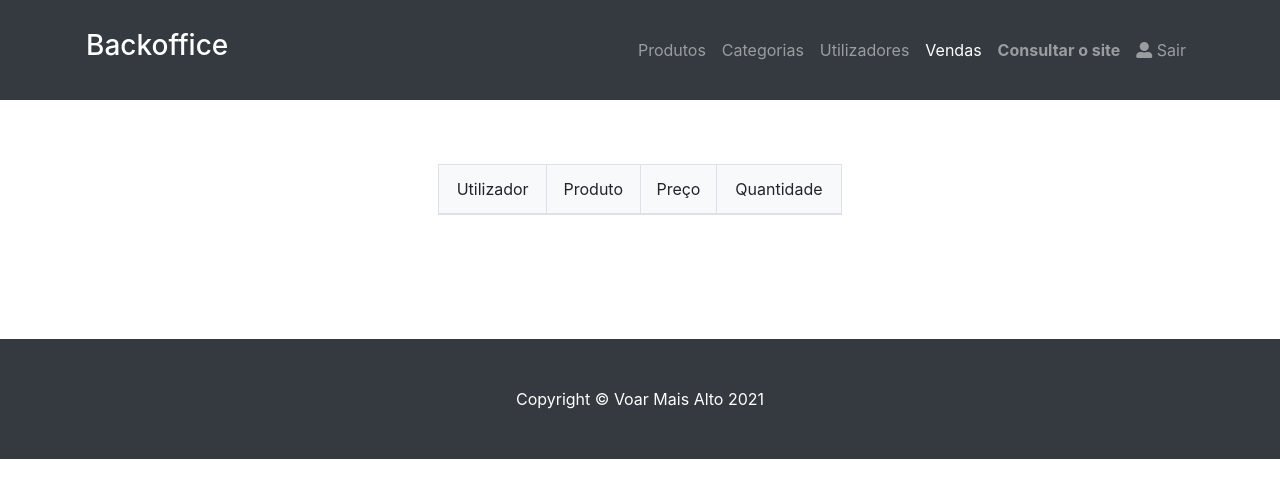
After one commit to Cabacadosinformaticos/voar-mais-alto, a PHP site: page /admin/listaProdutosVendidos.php in a window 1280 px wide. The commit adds this page. Shown: the top 498 px of the page. Run offline with PHP 8.4, Linux system fonts and the light colour scheme; a user stored in the database is signed in; data comes from the database, SQL or seed files in the repository; data that the repository does not hold is empty.

Commit message:
Add the sold trips list to the backoffice

```diff
--- a/admin/listaCategorias.php
+++ b/admin/listaCategorias.php
@@ -46,6 +46,9 @@
           </li>
           <li class="nav-item">
             <a class="nav-link" href="listaUtilizadores.php">Utilizadores</a>
+          </li>
+          <li class="nav-item">
+            <a class="nav-link" href="listaProdutosVendidos.php">Vendas</a>
           </li>
 		  <li class="nav-item">
             <a class="nav-link" href="../index.php"><b>Consultar o site</b></a>
--- a/admin/listaProdutos.php
+++ b/admin/listaProdutos.php
@@ -46,6 +46,9 @@
           </li>
           <li class="nav-item">
             <a class="nav-link" href="listaUtilizadores.php">Utilizadores</a>
+          </li>
+          <li class="nav-item">
+            <a class="nav-link" href="listaProdutosVendidos.php">Vendas</a>
           </li>
 		  <li class="nav-item">
             <a class="nav-link" href="../index.php"><b>Consultar o site</b></a>
--- /dev/null
+++ b/admin/listaProdutosVendidos.php
@@ -0,0 +1,158 @@
+<!DOCTYPE html>
+<html lang="en">
+
+<head>
+
+  <meta charset="utf-8">
+  <meta name="viewport" content="width=device-width, initial-scale=1, shrink-to-fit=no">
+  <meta name="description" content="Agencia de viagens">
+  <meta name="author" content="Tiago Cabaça">
+
+  <title>Agencia de viagens - Voar Mais Alto</title>
+
+  <!-- Favicons -->
+  <link href="../assets/img/favicon.png" rel="icon">
+
+  <!-- Bootstrap core CSS -->
+  <link href="../vendor/bootstrap/css/bootstrap.min.css" rel="stylesheet">
+
+  <!-- Custom styles for this template -->
+  <link href="../css/shop-homepage.css" rel="stylesheet">
+  <link rel="stylesheet" href="https://use.fontawesome.com/releases/v5.7.2/css/all.css" integrity="sha384-fnmOCqbTlWIlj8LyTjo7mOUStjsKC4pOpQbqyi7RrhN7udi9RwhKkMHpvLbHG9Sr" crossorigin="anonymous">
+
+</head>
+
+<body>
+<?php
+  include '../db/config.php';
+?>
+
+  <!-- Navigation -->
+  <nav class="navbar navbar-expand-lg navbar-dark bg-dark fixed-top">
+    <div class="container">
+      <a class="navbar-brand"><h3><n>Backoffice</n></h3></a>
+      <button class="navbar-toggler" type="button" data-toggle="collapse" data-target="#navbarResponsive" aria-controls="navbarResponsive" aria-expanded="false" aria-label="Toggle navigation">
+        <span class="navbar-toggler-icon"></span>
+      </button>
+      <div class="collapse navbar-collapse" id="navbarResponsive">
+        <ul class="navbar-nav ml-auto">
+          <li class="nav-item">
+            <a class="nav-link" href="listaProdutos.php">Produtos
+              <span class="sr-only">(current)</span>
+            </a>
+          </li>
+          <li class="nav-item">
+            <a class="nav-link" href="listaCategorias.php">Categorias</a>
+          </li>
+          <li class="nav-item">
+            <a class="nav-link" href="listaUtilizadores.php">Utilizadores</a>
+          </li>
+          <li class="nav-item active">
+            <a class="nav-link" href="listaProdutosVendidos.php">Vendas</a>
+          </li>
+		  <li class="nav-item">
+            <a class="nav-link" href="../index.php"><b>Consultar o site</b></a>
+         </li>
+
+		  <?php
+		  session_start();
+		  if (isset($_SESSION['utilizador']) && $_SESSION['tipo'] == "admin" ){
+			  echo '<li class="nav-item">';
+			  echo '<a class="nav-link" href="post_logout.php"><i class="fa fa-user-alt"></i>  Sair</a>';
+			  echo '</li>';
+		  }else{
+			  header('location:../index.php');
+		  }
+
+		  ?>
+
+       </ul>
+      </div>
+    </div>
+  </nav>
+
+  <br></br>
+
+  <!-- Page Content -->
+  <div class="container-fluid">
+
+    <div class="row">
+	  <div class="col-lg-4">
+	  </div>
+      <!-- /.col-lg-3 -->
+      <div class="col-lg-4">
+
+        <div class="row">
+        <table class="table table-hover table-bordered">
+			<thead class="bg-light">
+			  <tr>
+				<td><center>Utilizador</center></td>
+			    <td><center>Produto</center></td>
+				<td><center>Preço</center></td>
+				<td><center>Quantidade</center></td>
+			  </tr>
+			</thead>
+			<form action="?acao=up" method="post">
+			<tbody>
+
+			<?php
+
+					$sql   = "select carrinho.id as id, carrinho.idproduto as idproduto, login.utilizador as utilizador, produto.imagem as imagem, produto.preco as preco, produto.produtoNome as nome, carrinho.qte as qte from carrinho inner join produto on carrinho.idproduto = produto.produtoID inner join login on login.id = carrinho.idutilizador";
+
+					$produtos =$conexao->query($sql);
+					if ($produtos->num_rows >0) {
+					  while ($p = $produtos->fetch_assoc()){
+						$img = $p['imagem'];
+						echo'
+						<tr>
+							<td><center>'.$p['utilizador'].'</center></td>
+						    <td><center>'.$p['nome'].'</center></td>
+							<td><center>'.$p['preco'].'</center></td>
+							<td><center>'.$p['qte'].'</center></td>
+
+						 </tr>';
+					  }
+					}
+		  ?>
+
+    </tbody>
+    </form>
+ </table>
+ </div>
+
+
+
+
+        </div>
+        <!-- /.row -->
+
+      </div>
+      <!-- /.col-lg-9 -->
+
+	</div>
+     </div>
+    <!-- /.row -->
+  </div>
+  <!-- /.container -->
+
+  <br></br>
+
+  <!-- Footer -->
+  <footer class="py-5 bg-dark">
+    <div>
+      <p class="m-0 text-center text-white">Copyright &copy; Voar Mais Alto 2021</p>
+    </div>
+    <!-- /.container -->
+  </footer>
+
+
+
+
+  <!-- Bootstrap core JavaScript -->
+  <script src="../vendor/jquery/jquery.min.js"></script>
+  <script src="../vendor/bootstrap/js/bootstrap.bundle.min.js"></script>
+
+</body>
+
+
+</html>
```
Also changed, not shown: admin/listaUtilizadores.php (+13 -20 lines).
